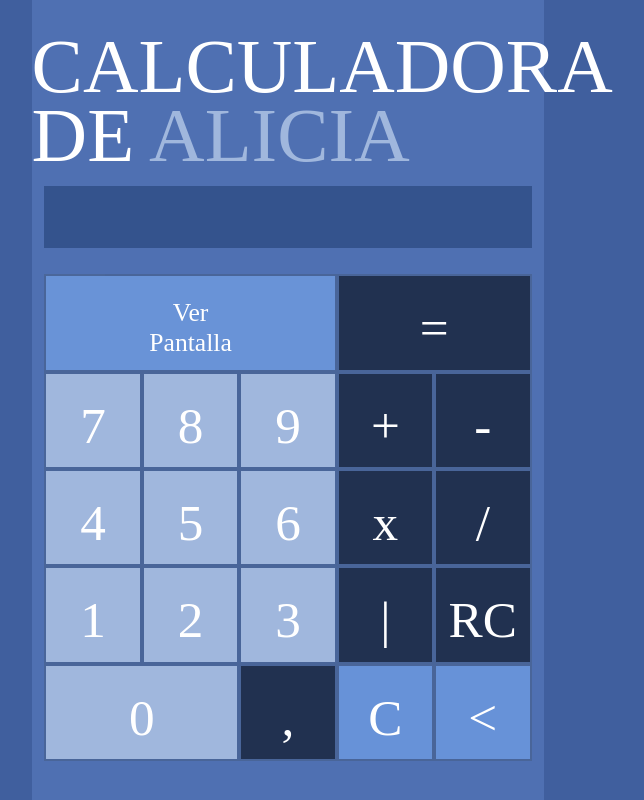
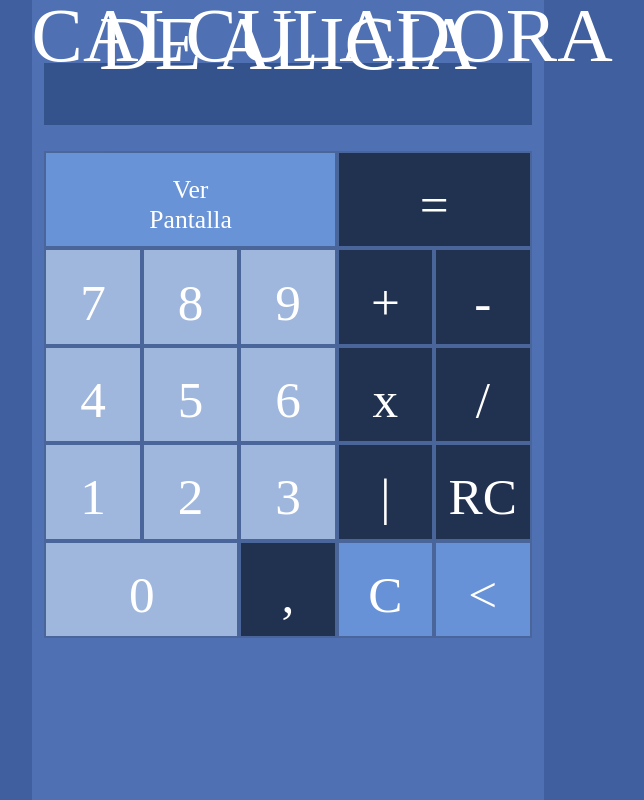
Before and after one commit to abdullahalee/test-calculator, a plain HTML site: page index.html in a window 1280 px wide. Shown: the whole page, without its empty margins (352-996 px from the left). Drawn offline with Linux system fonts and the light colour scheme; a web font is replaced by a local one.

Commit message:
Update assets.css

```diff
--- a/assets.css
+++ b/assets.css
@@ -48,12 +48,12 @@ header{
 	margin-bottom: 3%;
 	color:#ffffff;
 	font-family: 'jellyregular';
-	font-size: 65px;
-	text-align: left;
-	line-height: 90%;
+	font-size: 30px;
+	text-align: center;
+	line-height: 10%;
 }
 header span{
-	color:#A0B7DD;
+	color:#ffffff;
 	font-family: 'jellyregular';
 }
 
```
